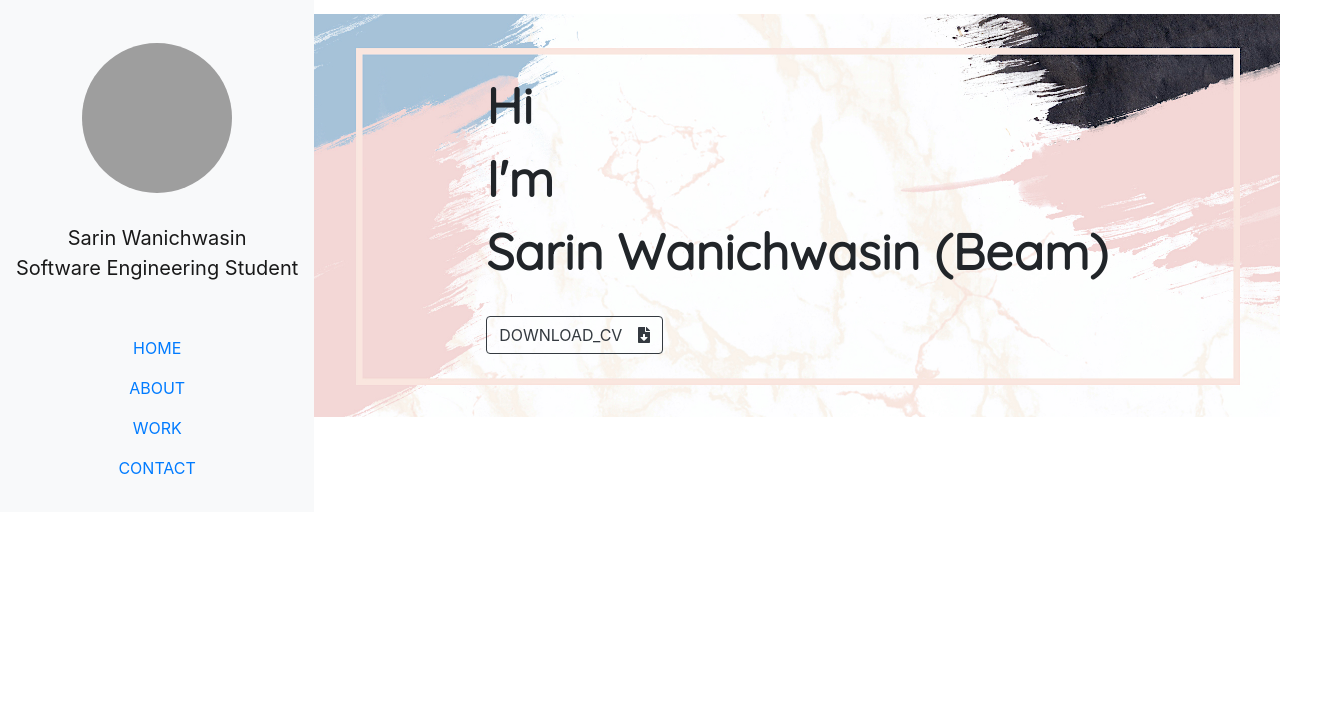
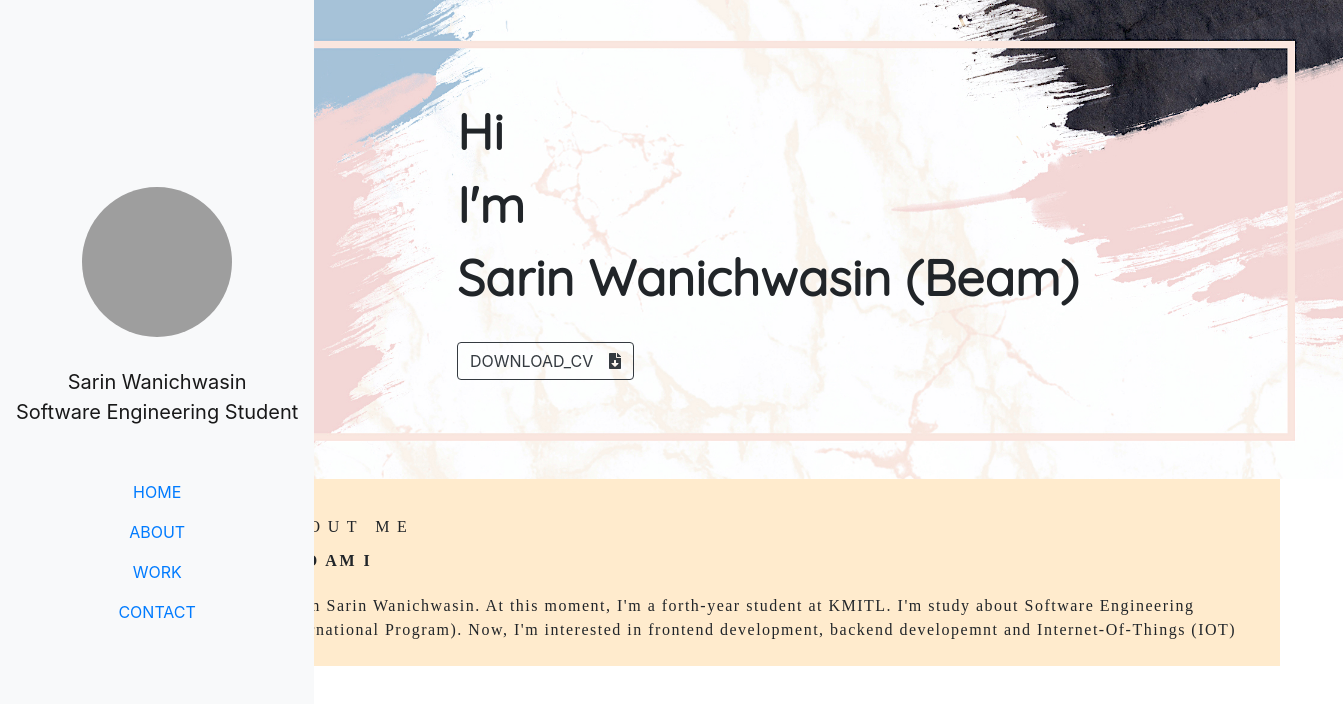
Before and after one commit to sarinbeam30/-Portfolio-website-by-React-Web-Framework, a React (Create React App) app: page / in a window 1280 px wide. Shown: the top 704 px of the page, 1343 px wide, since content can reach past the window. Built offline with nearby package versions, Linux system fonts and the light colour scheme; grey boxes are pictures that could not be loaded.

Commit message:
adjust main layout of website

```diff
--- a/src/App.tsx
+++ b/src/App.tsx
@@ -1,5 +1,4 @@
 import React, { Component, Fragment, ReactElement } from 'react';
-import 'reset-css';
 import SideBar from './components/SideBar';
 import Body from './components/Body';
 import 'bootstrap/dist/css/bootstrap.css';
@@ -8,9 +7,9 @@ const navigation = {
     // brand: { name: "Beam's Portfolio", to: '#' },
     links: [
         { name: 'HOME', to: '#home' },
-        { name: 'ABOUT', to: '#item-2' },
-        { name: 'WORK', to: '#item-3' },
-        { name: 'CONTACT', to: '#item-4' },
+        { name: 'ABOUT', to: '#about' },
+        { name: 'WORK', to: '#work' },
+        { name: 'CONTACT', to: '#contact' },
     ],
 };
 
@@ -18,9 +17,13 @@ class App extends Component {
     public render(): ReactElement {
         const { links } = navigation;
         return (
-            <div className="d-flex flex-row">
-                <SideBar links={links} />
-                <Body />
+            <div className="d-flex flex-row ">
+                <div className="flex-fill">
+                    <SideBar links={links} />
+                </div>
+                <div className="flex-grow-1">
+                    <Body />
+                </div>
             </div>
         );
     }
--- /dev/null
+++ b/src/Stylesheet/AboutStyleSheet.module.scss
@@ -0,0 +1,25 @@
+.about_layout {
+    display: flex;
+    flex-direction: column;
+    align-items: flex-start;
+    font-family: "";
+    background-color: blanchedalmond;
+    width: 100%;
+}
+
+
+.Heading_1 {
+    margin: 3.5% 0 1% 1.5%;
+    letter-spacing: 7.5px;
+}
+
+.Heading_2 {
+    margin: 0 0 0 1.5%;
+    letter-spacing: 2.5px;
+    font-weight: bolder;
+}
+
+.about_content {
+    margin : 2% 0 0 1.5%;
+    letter-spacing: 1.5px;
+}
--- /dev/null
+++ b/src/Stylesheet/BodyStyleSheet.module.scss
@@ -0,0 +1,7 @@
+// Import Google Font
+@import url('https://fonts.googleapis.com/css?family=Quicksand');
+
+
+.body {
+    margin-left: 20%;
+}
--- a/src/Stylesheet/HomeStyleSheet.module.scss
+++ b/src/Stylesheet/HomeStyleSheet.module.scss
@@ -2,23 +2,20 @@
 @import url('https://fonts.googleapis.com/css?family=Quicksand');
 
 // Initilaize Variable
-$wallpaper_1_width : 100%;
-$wallpaper_1_height : 100%;
+$wallpaper_1_width : 1150px;
+$wallpaper_1_height : 500px;
 
 .home_layout {
-    position: relative;
     display: flex;
     align-items: center;
     justify-content: center;
     text-align: center;
-    margin: 1.5% auto;
 }
 
 .wallpaper_1 {
-    width: $wallpaper_1_width;
-    height: $wallpaper_1_height;
+    max-width: $wallpaper_1_width;
+    max-height: $wallpaper_1_height;
 }
-
 
 
 .home_text_layout {
--- /dev/null
+++ b/src/components/About.tsx
@@ -0,0 +1,21 @@
+import React, { Component } from 'react';
+import 'bootstrap/dist/css/bootstrap.css';
+
+/** IMPORT SCSS FILE */
+import styles from '../Stylesheet/AboutStyleSheet.module.scss';
+
+export default class About extends Component {
+    public render() {
+        return (
+            <div className={styles.about_layout} id="about">
+                <p className={styles.Heading_1}>ABOUT ME</p>
+                <p className={styles.Heading_2}>WHO AM I</p>
+                <p className={styles.about_content}>
+                    Hi I&apos;m Sarin Wanichwasin. At this moment, I&apos;m a forth-year student at KMITL. I&apos;m
+                    study about Software Engineering (International Program). Now, I&apos;m interested in frontend
+                    development, backend developemnt and Internet-Of-Things (IOT) stuff.
+                </p>
+            </div>
+        );
+    }
+}
--- a/src/components/Body.tsx
+++ b/src/components/Body.tsx
@@ -3,9 +3,10 @@
 import React, { Component } from 'react';
 import 'bootstrap/dist/css/bootstrap.css';
 import Home from './Home';
+import About from './About';
 
 /**  IMPORT IMAGE */
-import wallpaper_1 from '../Image/wallpaper-1.jpg';
+//import wallpaper_1 from '../Image/wallpaper-1.jpg';
 
 /** IMPORT SCSS FILE */
 import styles from '../Stylesheet/BodyStyleSheet.module.scss';
@@ -13,12 +14,16 @@ import styles from '../Stylesheet/BodyStyleSheet.module.scss';
 export default class Body extends Component {
     public render() {
         return (
-            <div data-bs-spy="scroll" data-bs-target="#navbar-example3" data-bs-offset="0" tabIndex={0}>
+            <div
+                data-bs-spy="scroll"
+                data-bs-target="#navbar-example3"
+                data-bs-offset="0"
+                tabIndex={0}
+                className={styles.body}
+            >
                 <Home />
-
+                <About />
             </div>
         );
     }
 }
-
-// export default Body;
--- a/src/components/SideBar.tsx
+++ b/src/components/SideBar.tsx
@@ -12,13 +12,12 @@ const SideBarScroller = (props: { links: Array<{ name: string; to: string }> })
     const { links } = props;
     const NavigationLinks: any = () =>
         links.map((link: { name: string; to: string }) => (
-            <li key={link.name} className="p-2 bd-highlight align-items-md-center h-100" style={{ listStyleType: 'none' }}>
+            <li key={link.name} className="p-2 bd-highlight align-items-md-center" style={{ listStyleType: 'none' }}>
                 <a href={link.to}>{link.name}</a>
             </li>
         ));
     return (
-        <div className="d-flex flex-row h-100">
-            <nav id="navbar-scrollspy" className="navbar navbar-light bg-light container-small h-100">
+        <nav id="navbar-scrollspy" className="bg-light h-100 position-fixed navbar navbar-light">
             <div className="d-flex flex-column bd-highlight mb-3">
                 <a
                     className="navbar-brand d-flex flex-column align-items-md-center"
@@ -29,13 +28,11 @@ const SideBarScroller = (props: { links: Array<{ name: string; to: string }> })
                     <div>Sarin Wanichwasin</div>
                     <div className={styles.role_descrption}>Software Engineering Student </div>
                 </a>
-                    <nav className="nav nav-pills flex-column flex-grow-1 align-items-md-center h-100">
+                <nav className="nav nav-pills flex-column flex-grow-1 align-items-md-center">
                     <NavigationLinks />
                 </nav>
             </div>
         </nav>
-
-        </div>
     );
 };
 
```
Lines whose indentation alone changed are shown as unchanged.
